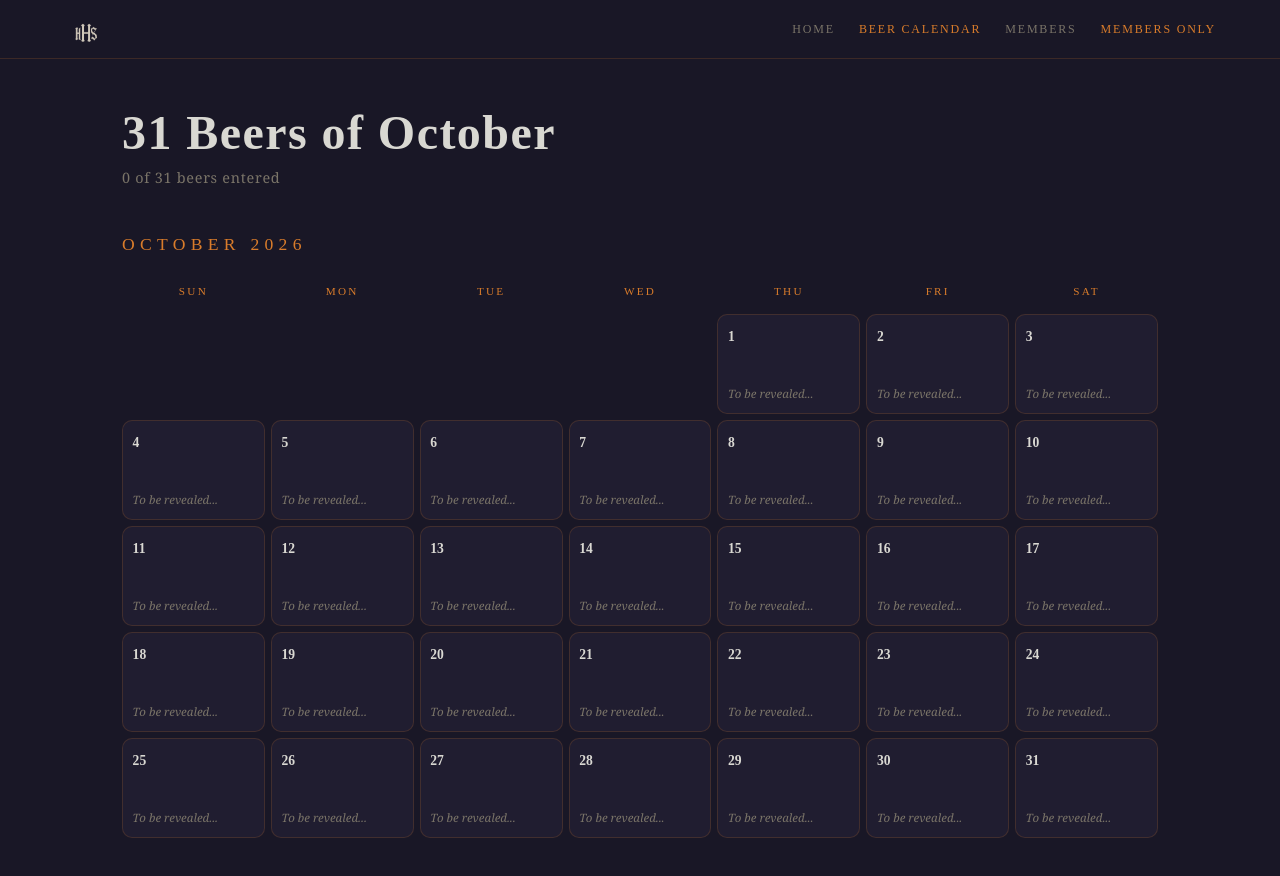
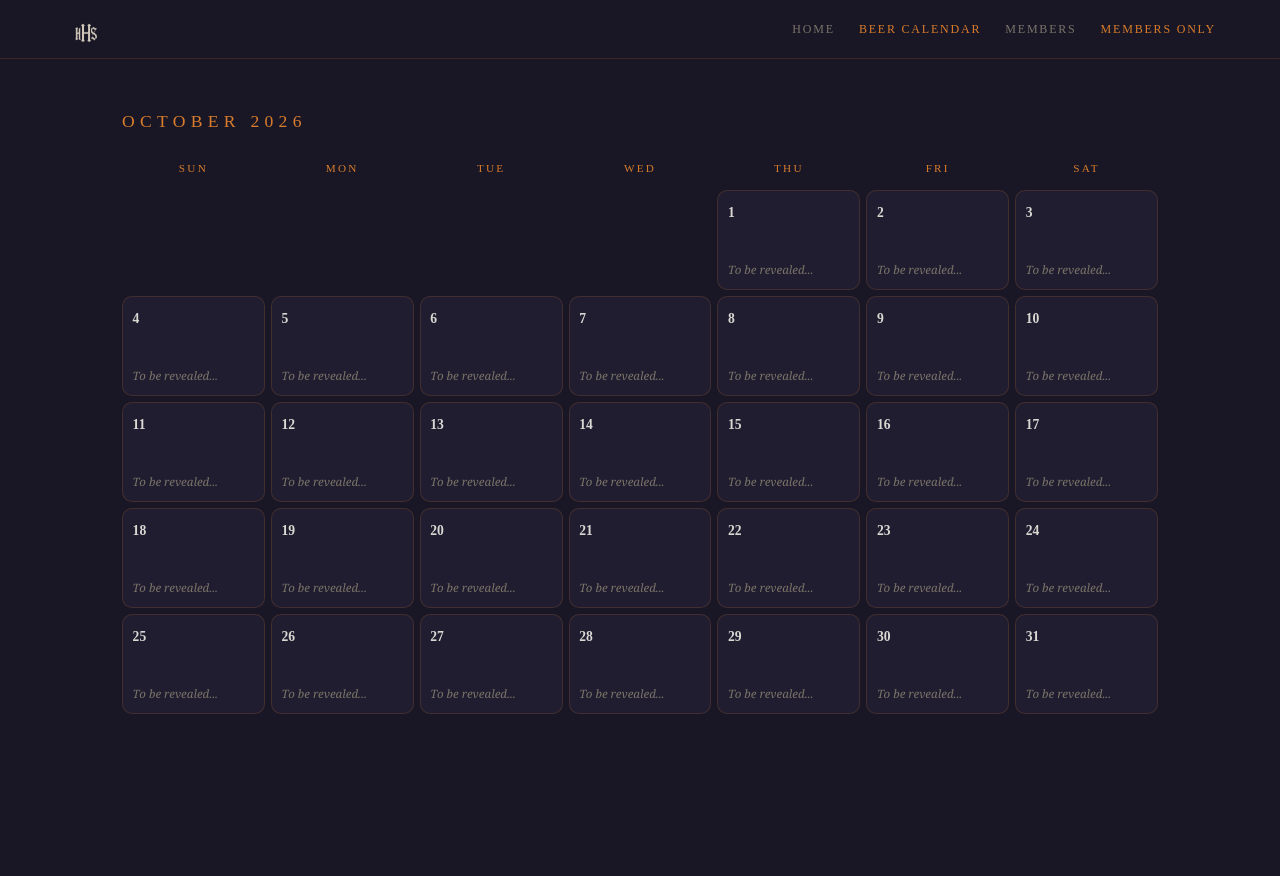
Before and after one commit to zpphillips-star/hhs-app, a Next.js app: page /beers in a window 1280 px wide. Shown: the top 876 px of the page. After the commit the page ends 800 px from the top, so only its background shows below. Built offline with nearby package versions, Linux system fonts and the light colour scheme; no server answers; the database is empty; a web font is replaced by a local one.

Commit message:
Remove title and beer count — calendar speaks for itself

```diff
--- a/app/beers/page.tsx
+++ b/app/beers/page.tsx
@@ -53,13 +53,6 @@ export default function BeersPage() {
     <div className="min-h-screen" style={{ background: 'var(--bg)' }}>
       <Nav user={user} />
       <main style={{ maxWidth: '1100px', margin: '0 auto', padding: '3rem 2rem' }}>
-
-        <div style={{ marginBottom: '2.5rem' }}>
-          <h1 style={headerStyle}>31 Beers of October</h1>
-          <p style={{ color: 'var(--text-muted)', fontSize: '0.9rem', letterSpacing: '0.05em' }}>
-            {beers.length} of 31 beers entered
-          </p>
-        </div>
 
         {loading ? (
           <p style={{ color: 'var(--gold)', fontFamily: "'Modern Antiqua', serif", textAlign: 'center', padding: '3rem 0' }}>
```
